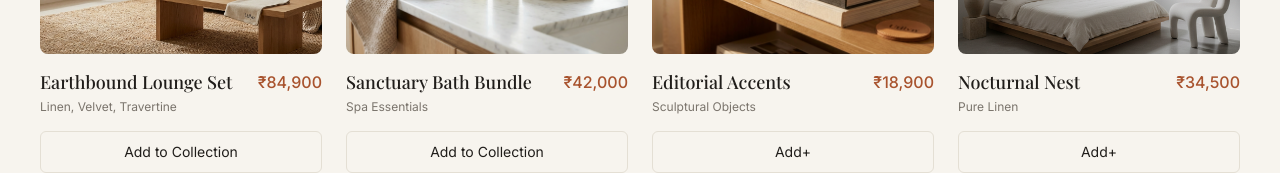
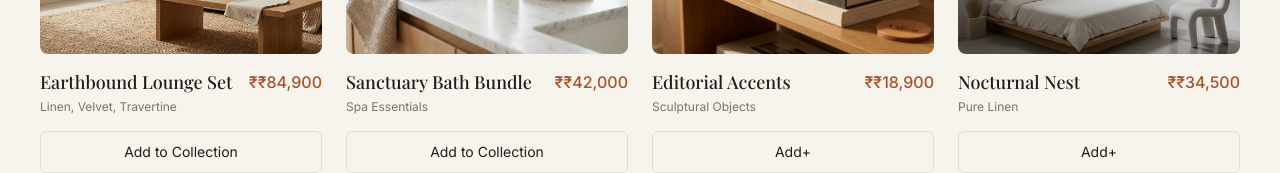
Before and after one commit to rshnvt007/utilyn01, a React (Vite) app: page /collections in a window 1280 px wide. Shown: the part 480-653 px from the top of the page. Built offline with nearby package versions, Linux system fonts and the light colour scheme; a web font is replaced by a local one.

Commit message:
Price format changes

```diff
--- a/src/components/CollectionCard.jsx
+++ b/src/components/CollectionCard.jsx
@@ -22,7 +22,7 @@ export default function CollectionCard({ item }) {
 
       <div className="flex items-start justify-between mb-1">
         <p className="font-display text-lg leading-snug pr-2">{item.name}</p>
-        <p className="text-[var(--color-terracotta)] font-medium whitespace-nowrap">{item.price}</p>
+        <p className="text-[var(--color-terracotta)] font-medium whitespace-nowrap">₹{item.price.toLocaleString("en-IN")}</p>
       </div>
       <p className="text-xs text-[var(--color-muted)] mb-4">{item.tag}</p>
 
--- a/src/pages/Shop.jsx
+++ b/src/pages/Shop.jsx
@@ -71,7 +71,7 @@ export default function Shop() {
               <div className="p-5">
                 <div className="flex items-center justify-between mb-1">
                   <p className="text-[11px] tracking-wide text-[var(--color-muted)]">{b.category}</p>
-                  <p className="text-[var(--color-terracotta)] font-semibold">${b.price}</p>
+                  <p className="text-[var(--color-terracotta)] font-semibold">₹{b.price.toLocaleString("en-IN")}</p>
                 </div>
                 <p className="font-display text-lg mb-2">{b.name}</p>
                 <p className="text-[13px] text-[var(--color-muted)] leading-relaxed mb-4">
```
